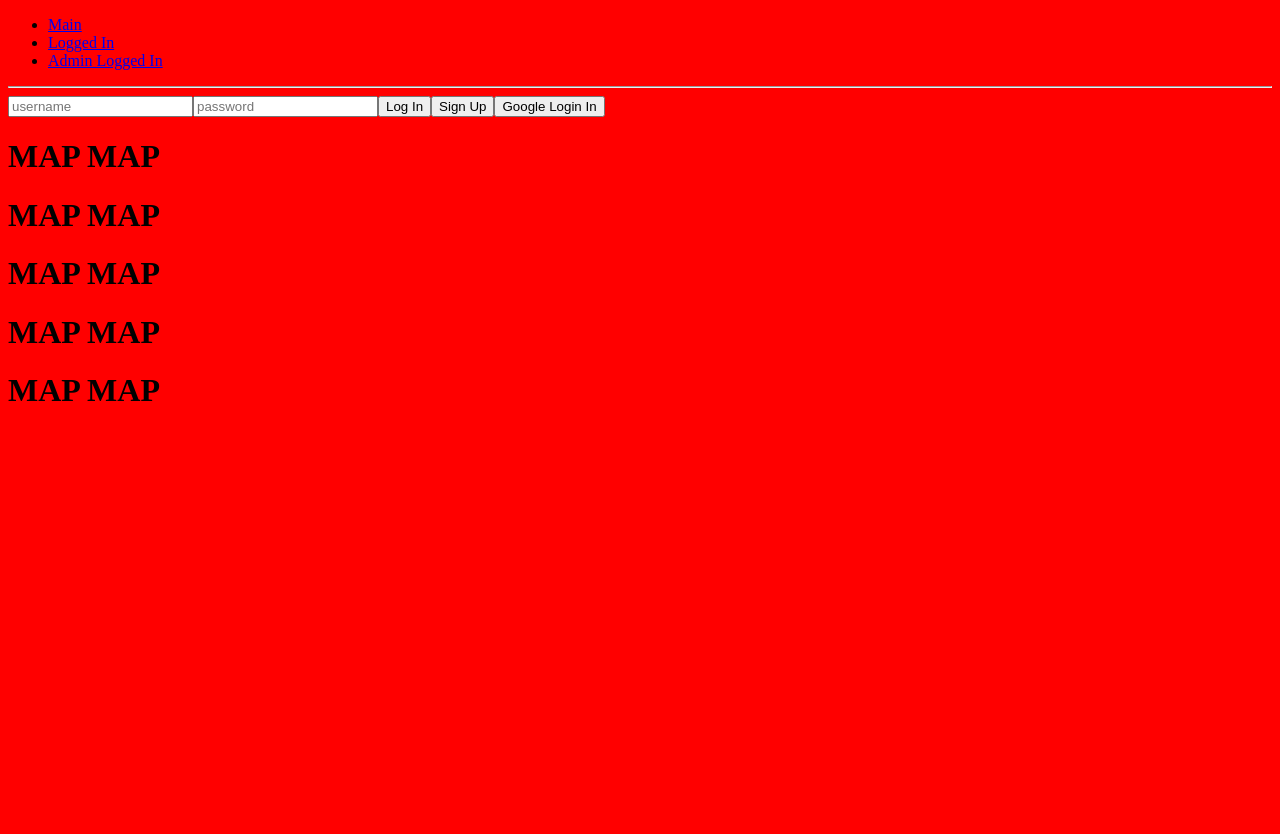
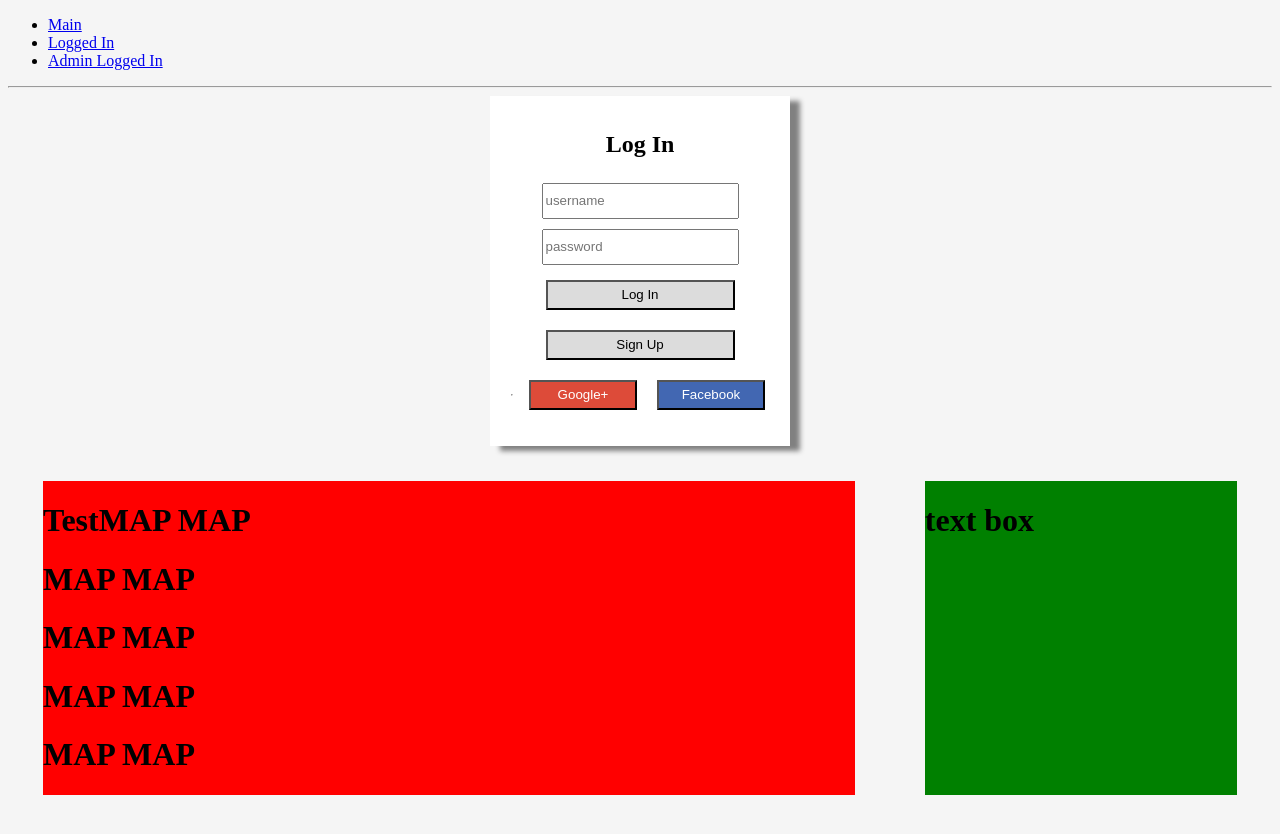
Before and after one commit to HealthSS/HealthQuery, a React app: page / in a window 1280 px wide. Shown: the top 834 px of the page. Before the commit the page ends 800 px from the top, so only its background shows below. Built offline with nearby package versions, Linux system fonts and the light colour scheme; the HTML template or start-up script is replaced by a standard one.

Commit message:
UI / UX tweaks

```diff
--- a/src/components/App.jsx
+++ b/src/components/App.jsx
@@ -6,8 +6,10 @@ import {
   Link
 } from "react-router-dom";
 import Login from './loginPage.jsx'
+import AdminPage from './AdminPage.jsx'
+import Map from './Map.jsx'
 import Container from './container.jsx'
-import AdminPage from './AdminPage.jsx'
+
 
 
 export default function App() {
@@ -60,13 +62,11 @@ export default function App() {
 }
 function Home() {
   return (
-    <div>
+    <div id="login">
+      <div id='loginSection'>
         <Login/>
-      <h1>MAP MAP </h1>
-      <h1>MAP MAP </h1>
-      <h1>MAP MAP </h1>
-      <h1>MAP MAP </h1>
-      <h1>MAP MAP </h1>
+      </div>
+         <Map/>
     </div>
   );
 }
@@ -75,11 +75,7 @@ function LoggedIn() {
   return (
     <div>
       <h2>LoggedIn</h2>
-      <h1>MAP MAP </h1>
-      <h1>MAP MAP </h1>
-      <h1>MAP MAP </h1>
-      <h1>MAP MAP </h1>
-      <h1>MAP MAP </h1>
+      <Map/>
       <Container/>
     </div>
   );
@@ -90,11 +86,7 @@ function AdminLogIn() {
   return (
     <div>
       <h2>Admin Only</h2>
-      <h1>MAP MAP </h1>
-      <h1>MAP MAP </h1>
-      <h1>MAP MAP </h1>
-      <h1>MAP MAP </h1>
-      <h1>MAP MAP </h1>
+      <Map/>
       <AdminPage/>
     </div>
   );
--- /dev/null
+++ b/src/components/Map.jsx
@@ -0,0 +1,22 @@
+import React, { useState } from 'react';
+// import Container from './container.jsx'
+
+export default function Map(props) {
+
+    return (
+        <div>
+          <div id="mapSection">
+            <div id="mapDiv">
+              <h1>TestMAP MAP </h1>
+              <h1>MAP MAP </h1>
+              <h1>MAP MAP </h1>
+              <h1>MAP MAP </h1>
+              <h1>MAP MAP </h1>
+            </div>
+            <div id="mapBox">
+              <h1>text box</h1>
+            </div>
+          </div>
+        </div>
+    )
+}
--- a/src/components/container.jsx
+++ b/src/components/container.jsx
@@ -1,5 +1,4 @@
 import { connect } from 'react-redux'
-// import TheComponent from '../components/App.jsx';
 import React, { Component } from 'react'
 const mapStateToProps = (state, ownProps) => {
     return {
@@ -20,11 +19,11 @@ class Container extends Component {
   render() {
       return(
           <div>
-              <div id="reportButton">
+              <div id="reportSection">
                 <input type="text" placeholder="Location"/>
                 <button type="submit"> Report </button>
-              </div>
-              <div id="updateButton">
+              {/* </div>
+              <div id="updateButton"> */}
                 <input type="text" placeholder="Location"/>
                 <button type="submit"> X.X </button>
                 <input type="text" placeholder="Location"/>
--- a/src/components/loginPage.jsx
+++ b/src/components/loginPage.jsx
@@ -7,11 +7,16 @@ export default function Login(props) {
 
     return (
         <div id='loginDiv'>
-            <input type="text" placeholder="username"/>
-            <input type="text" placeholder="password"/>
-            <button type="submit"> Log In </button>
-            <button type="submit"> Sign Up </button>
-            <button> Google Login In </button>
+            <h2>Log In</h2>
+            <input id="logInput" type="text" placeholder="username" required/>
+            <input id="logInput" type="text" placeholder="password" required/>
+            <button id="logButton" type="submit"> Log In </button>
+            <button id="signButton" type="submit"> Sign Up </button>
+        <div id="oAuthButton">
+            <hr/>
+            <button id="gButton"> Google+ </button>
+            <button id="fbButton"> Facebook </button>
+        </div>
         </div>
     )
 }
--- a/src/styles/style.css
+++ b/src/styles/style.css
@@ -1,3 +1,90 @@
 body {
-    background: red;
+    background: whitesmoke;
 }
+
+#title{
+    text-align: center;
+}
+
+#loginDiv{
+  display: flex;
+  flex-direction: column;
+  align-items: center;
+  padding: 15px;
+}
+
+#logInput {
+  width: 70%;
+  height: 30px;
+  margin : 5px;
+}
+
+#loginSection{
+  /* border-style: solid; */
+  background: white;
+  height: 350px;
+  width: 300px;
+  margin: auto;
+  box-shadow: 10px 5px 5px grey;
+  }
+
+#logButton {
+    width: 70%;
+    height: 30px;
+    margin : 10px;
+    background:gainsboro;
+}
+#signButton {
+    width: 70%;
+    height: 30px;
+    margin : 10px;
+    background:gainsboro;
+}
+
+#oAuthButton {
+  width: 100%;
+  display: flex;
+  flex-direction: row;
+  align-items: center;
+}
+#gButton{
+    width: 40%;
+    height: 30px;
+    margin: 10px;
+    background: rgb(221, 75, 57);
+    color: white;
+}
+
+#fbButton{
+    width: 40%;
+    height: 30px;
+    margin: 10px;
+    background:rgb(66,103,178);
+    color: white;
+}
+
+#mapSection {
+  display: flex;
+  flex-direction: row;
+}
+
+#mapDiv {
+      background: red;
+      width: 65%;
+      margin: 35px;
+  }
+#mapBox {
+    width: 25%;
+    background: green;
+    margin: 35px;
+}
+
+#AdminDiv {
+    background:orange;
+    width: 85%;
+    margin: 35px;
+}
+
+#reportSection {
+    margin: 35px;
+}
```
Also changed, not shown: 1 other file (tests, documents, lock files or other folders).
